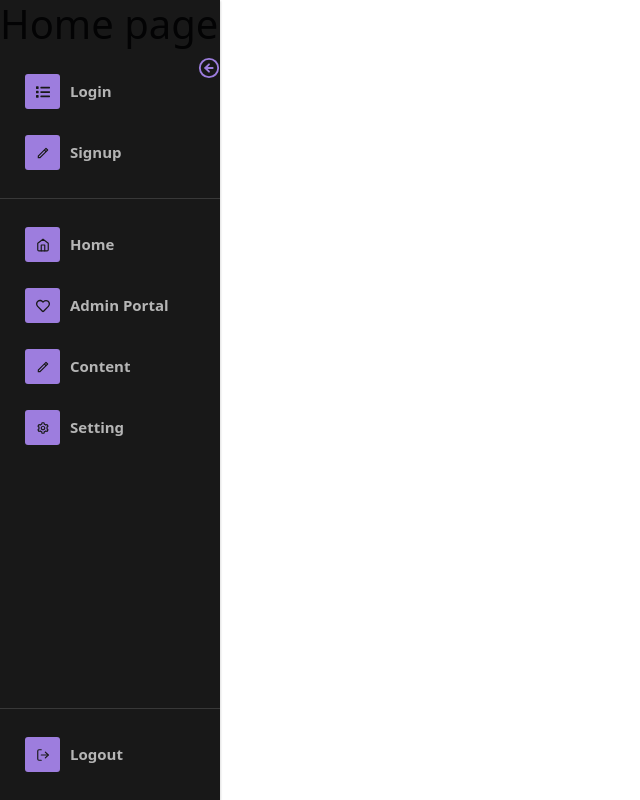
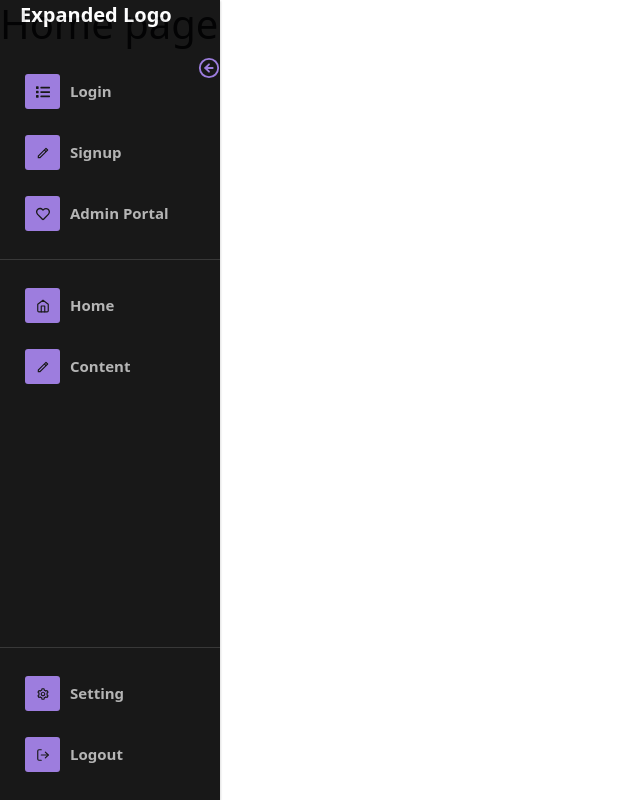
Before and after one commit to StefWebDesigner/RevX, a React (Create React App) app in the folder projectapp/: page / in a window 1280 px wide. Shown: the whole page, without its empty margins (0-640 px from the left). Built offline with nearby package versions, Linux system fonts and the light colour scheme.

Commit message:
slight rearrangment

```diff
--- a/projectapp/src/components/navbar/Navbar.js
+++ b/projectapp/src/components/navbar/Navbar.js
@@ -71,7 +71,11 @@ const Navbar = () => {
                             <MenuItem icon={<RiPencilLine/>}>
                                 <li><Link to="/signup">Signup</Link></li>
                             </MenuItem>
+                            <MenuItem icon={<FaRegHeart/>}>
+                                <li><Link to="/admin">Admin Portal</Link></li>
+                            </MenuItem>
                         </Menu>
+
 
                     </SidebarHeader>
 
@@ -81,22 +85,19 @@ const Navbar = () => {
                             <MenuItem active={true} icon={<FiHome/>}>
                                 <li><Link to="/">Home</Link></li>
                             </MenuItem>
-                            <MenuItem icon={<FaRegHeart/>}>
-                                <li><Link to="/admin">Admin Portal</Link></li>
-                            </MenuItem>
                             <MenuItem icon={<RiPencilLine/>}>
                                 <li><a>Content</a></li>
                             </MenuItem>
-                            <MenuItem icon={<BiCog/>}>
-                                <li><a>Setting</a></li>
 
-                            </MenuItem>
                         </Menu>
                     </SidebarContent>
 
                     {/*FOOTER SECTION*/}
                     <SidebarFooter>
                         <Menu iconShape="square">
+                            <MenuItem icon={<BiCog/>}>
+                                <li><a>Setting</a></li>
+                            </MenuItem>
                             <MenuItem icon={<FiLogOut/>}>
                                 <li><a>Logout</a></li>
                             </MenuItem>
--- a/projectapp/src/custom.css
+++ b/projectapp/src/custom.css
@@ -7,6 +7,7 @@
 #header .pro-sidebar {
     height: 100vh;
 }
+/*CONTROLLS THE MIN/MAX BUTTON*/
 #header .closemenu {
     color: mediumpurple;
     position: absolute;
@@ -19,55 +20,71 @@
     top: 55px;
     cursor: pointer;
 }
+/*CONTROLLS THE WIDTH OF NAVBAR*/
 #header .pro-sidebar {
     width: 100%;
     min-width: 100%;
 }
+
+/*CONTROLLS THE WIDTH OF NAVBAR WHEN COLLAPSED*/
 #header .pro-sidebar.collapsed {
     width: 80px;
     min-width: 80px;
 }
+
+/*TARGETS BACKGROUND PG NAV*/
 #header .pro-sidebar-inner {
     background-color: black;
     opacity: .9;
     box-shadow: 0.5px 0.866px 2px 0px rgba(0, 0, 0, 0.15);
 }
+
 #header .pro-sidebar-inner .pro-sidebar-layout {
     overflow-y: hidden;
 }
 
+/*CONTROL FONT OF LOGO AREA*/
 #header .pro-sidebar-inner .pro-sidebar-layout .logotext p {
     font-size: 20px;
     padding: 0 20px;
-    color: #000;
+    color: white;
     font-weight: bold;
 }
 
+/*PROVIDE EXTRA PADDING*/
 #header .pro-sidebar-inner .pro-sidebar-layout ul {
     padding: 0 5px;
 }
 
+/*SPACING FOR ICON ELEMENTS*/
 #header .pro-sidebar-inner .pro-sidebar-layout ul .pro-inner-item {
     color: #000;
     margin: 10px 0px;
     font-weight: bold;
 }
 
+/*BACKGROUND COLOR OF ICONS*/
 #header .pro-sidebar-inner .pro-sidebar-layout ul .pro-inner-item .pro-icon-wrapper {
     background-color: mediumpurple;
     color: #000;
     border-radius: 3px;
 }
+
+/*WRAPPING*/
 #header .pro-sidebar-inner .pro-sidebar-layout ul .pro-inner-item .pro-icon-wrapper .pro-item-content {
     color: #000;
 }
+
+/*ACTIVE STATUS*/
 #header .pro-sidebar-inner .pro-sidebar-layout .active {
     /*background-image: linear-gradient(0deg, #fece00 0%, #ffe172 100%);*/
 }
+/*LOGO PADDING*/
 #header .logo {
     padding: 20px;
 }
 
+/*MEDIA QUERRIES*/
 @media only screen and (max-width: 720px) {
     html {
         overflow: hidden;
```
